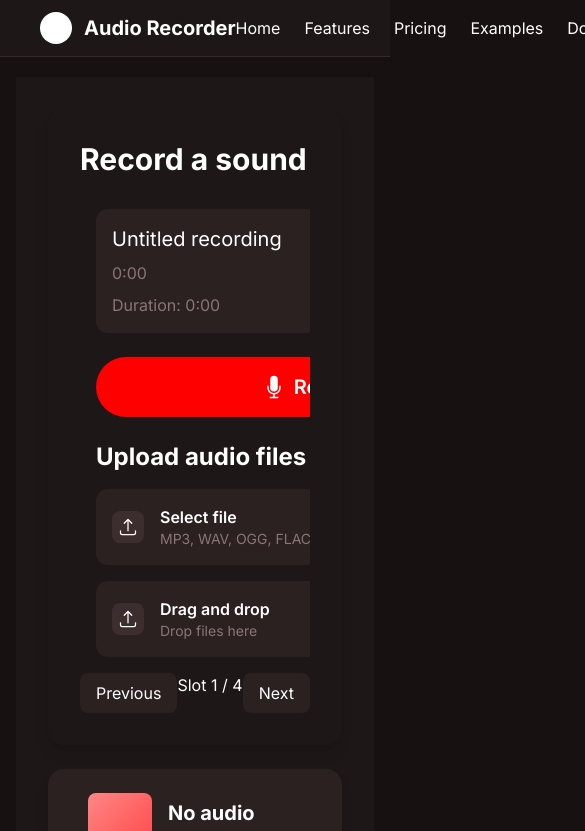
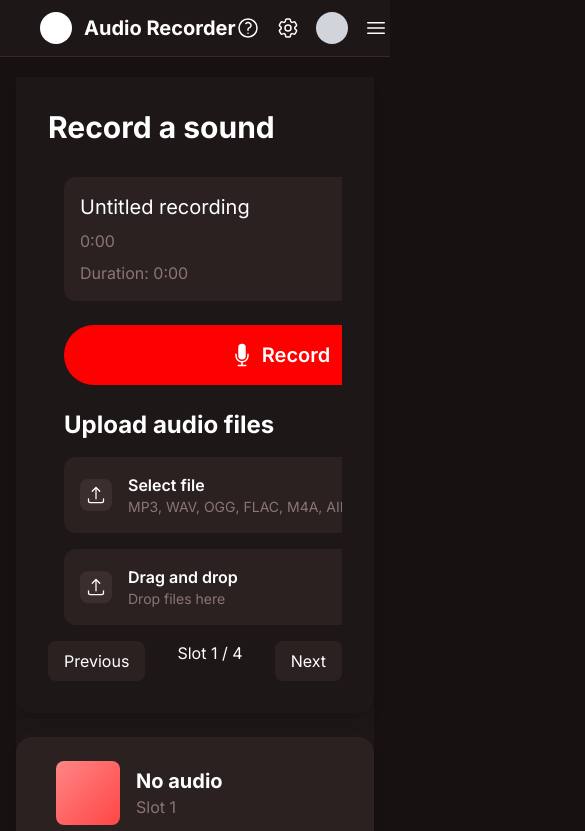
Before and after one commit to raidenkhan/audio, a Next.js app in the folder audio-recorder/: page / in a window 390 px wide. Shown: the top 831 px of the page, 585 px wide, since content can reach past the window. Built offline with nearby package versions, Linux system fonts and the light colour scheme.

Commit message:
Added responsive nature

```diff
--- a/audio-recorder/src/components/Header.tsx
+++ b/audio-recorder/src/components/Header.tsx
@@ -1,14 +1,18 @@
-import { QuestionMarkCircleIcon, Cog6ToothIcon } from '@heroicons/react/24/outline'
+"use client"
+import { useState } from 'react';
+import { QuestionMarkCircleIcon, Cog6ToothIcon, Bars3Icon, XMarkIcon } from '@heroicons/react/24/outline';
 
 export default function Header() {
+  const [isMenuOpen, setIsMenuOpen] = useState(false);
+
   return (
     <header className="flex items-center justify-between whitespace-nowrap border-b border-solid border-b-[#392828] px-10 py-3 bg-[#1E1717] text-white">
       <div className="flex items-center">
         <div className="w-8 h-8 bg-white rounded-full mr-3"></div>
         <h1 className="text-xl font-bold">Audio Recorder</h1>
       </div>
-      <nav>
-        <ul className="flex space-x-6">
+      <nav className={`lg:flex ${isMenuOpen ? 'block' : 'hidden'} lg:space-x-6`}>
+        <ul className="flex flex-col lg:flex-row space-y-4 lg:space-y-0 lg:space-x-6">
           <li><a href="#" className="hover:text-gray-300">Home</a></li>
           <li><a href="#" className="hover:text-gray-300">Features</a></li>
           <li><a href="#" className="hover:text-gray-300">Pricing</a></li>
@@ -20,7 +24,10 @@ export default function Header() {
         <QuestionMarkCircleIcon className="w-6 h-6" />
         <Cog6ToothIcon className="w-6 h-6" />
         <div className="w-8 h-8 bg-gray-300 rounded-full"></div>
+        <button className="lg:hidden" onClick={() => setIsMenuOpen(!isMenuOpen)}>
+          {isMenuOpen ? <XMarkIcon className="w-6 h-6" /> : <Bars3Icon className="w-6 h-6" />}
+        </button>
       </div>
     </header>
-  )
+  );
 }
--- a/audio-recorder/src/components/MainComponent.tsx
+++ b/audio-recorder/src/components/MainComponent.tsx
@@ -54,7 +54,7 @@ const MainComponent = () => {
     return (
         <div className="bg-[#1E1717] min-h-screen">
 
-            <div className='grid grid-cols-1 md:grid-cols-2 gap-6 p-8'>
+            <div className='grid grid-cols-1 md:grid-cols-2 gap-6 p-4sm:p-8'>
                 <AudioRecorder
                     recordings={recordings}
                     setRecordings={setRecordings}
```
